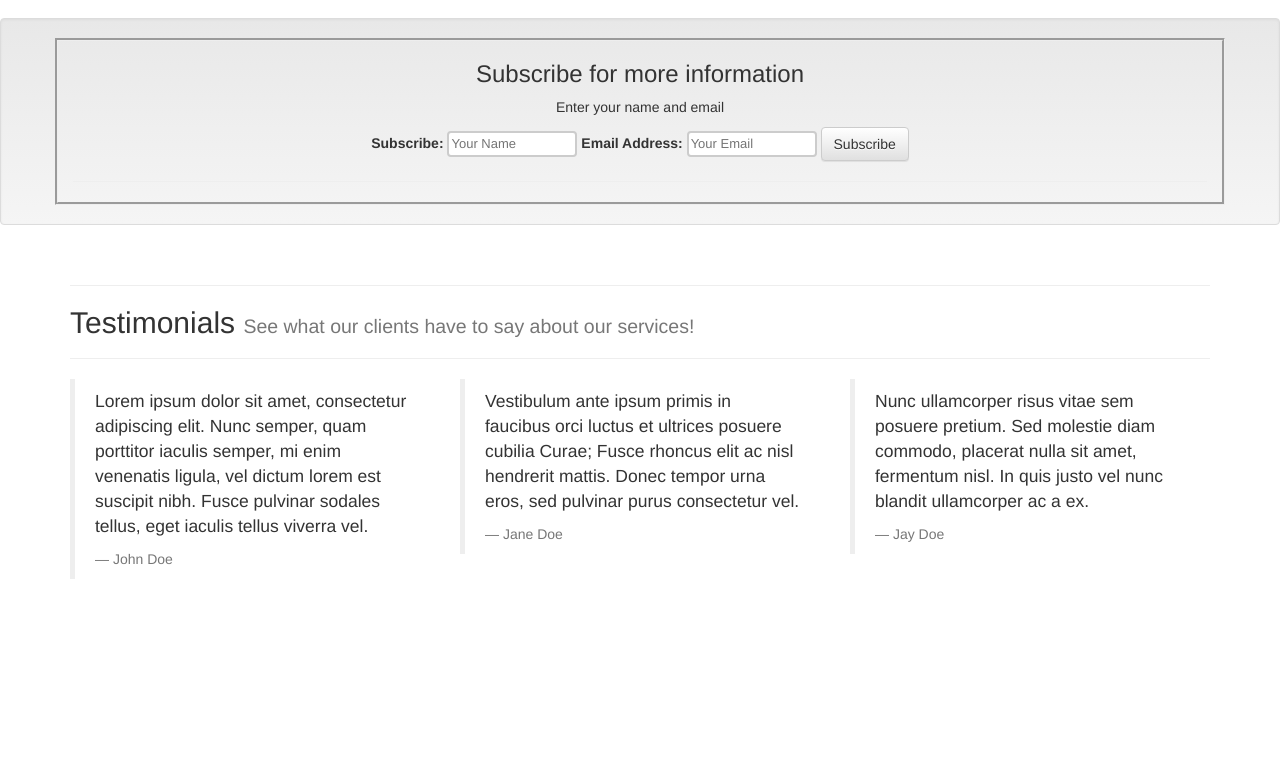
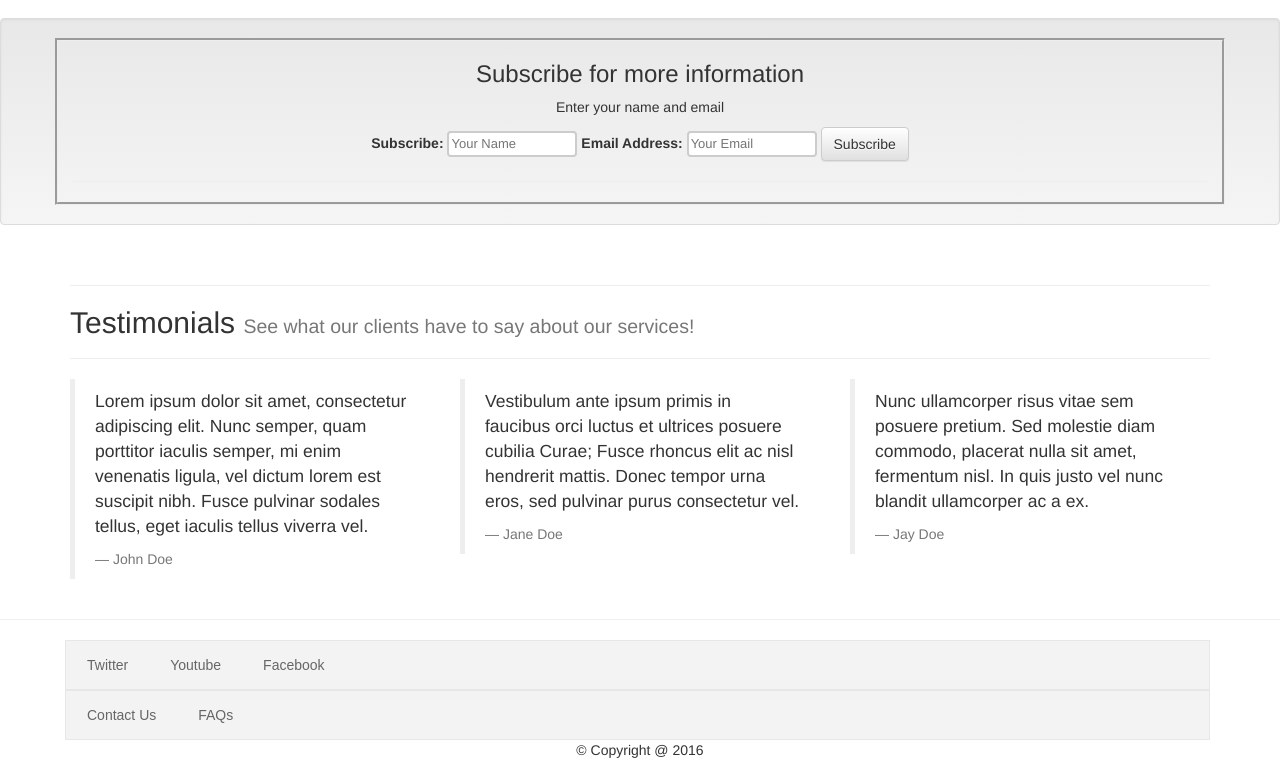
Before and after one commit to audiae/jobcenter, a website: page public/index.html in a window 1280 px wide. Shown: the part 1344-2114 px from the top of the page. Before the commit the page ends 1943 px from the top, so only its background shows below. Drawn offline with nearby package versions, Linux system fonts and the light colour scheme.

Commit message:
added footer to index.html
added footer that contains link to the following
Twitter, Youtube, Facebook, Contact Us, FAQs

```diff
--- a/public/index.html
+++ b/public/index.html
@@ -506,5 +506,24 @@ input[type=text]:focus {
 			</div>
 		</section>
 	</div>
+
+	<!--FOOTER-->
+	<footer>
+		<hr>
+		<div class="container text-center">
+			<ul class="list-inline">
+				<li><a href=""> Twitter </a></li>
+				<li><a href=""> Youtube </a></li>
+				<li><a href=""> Facebook </a></li>
+			</ul>
+		</div>
+		<div class="container text-center">
+			<ul class="list-inline">
+				<li><a href=""> Contact Us </a></li>
+				<li><a href=""> FAQs </a></li>
+			</ul>
+		<p> &copy; Copyright @ 2016 </p>
+	</footer>
+
 </body>
 </html>
```
